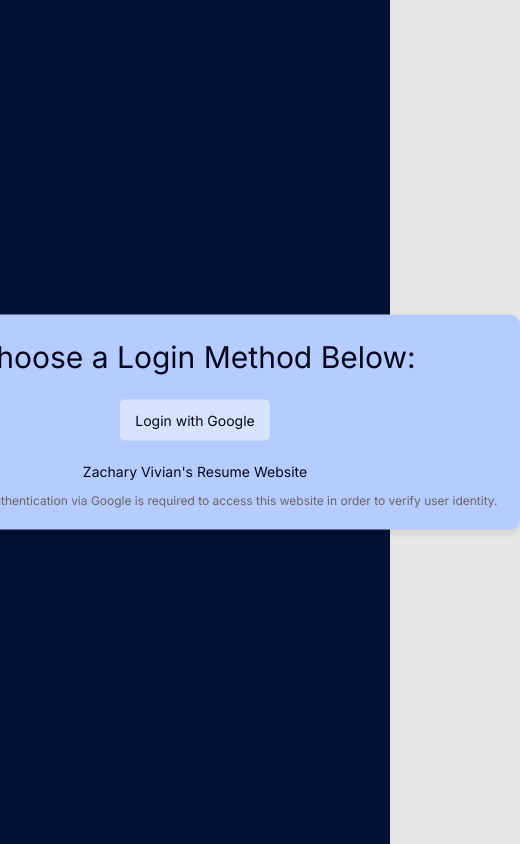
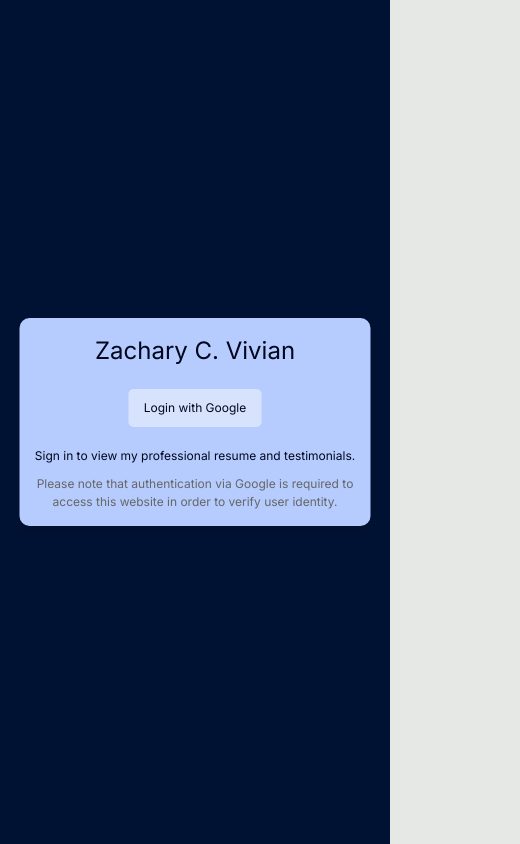
Before and after one commit to zacharycvivian/react-portfolio-app, a Next.js app: page / in a window 390 px wide. Shown: the whole page, 520 px wide, since content can reach past the window. Built offline with nearby package versions, Linux system fonts and the light colour scheme; no server answers.

Commit message:
Changed login page for mobile devices

```diff
--- a/src/app/Login.css
+++ b/src/app/Login.css
@@ -55,3 +55,23 @@
     margin-top: 10px;
     text-align: center;
 }
+
+/* Responsive adjustments for mobile devices */
+@media screen and (max-width: 768px) {
+    .login-container {
+        width: 90%; /* Adjust width for smaller screens */
+        padding: 15px; /* Adjust padding */
+    }
+
+    .login-container h2 {
+        font-size: 24px; /* Adjust heading size */
+    }
+
+    .login-container button {
+        font-size: 12px; /* Adjust button font size */
+    }
+
+    .login-footer, .disclaimer {
+        font-size: 12px; /* Adjust footer and disclaimer font size */
+    }
+}
--- a/src/app/Login.tsx
+++ b/src/app/Login.tsx
@@ -6,11 +6,11 @@ export default function Login() {
   return (
     <div className="login-page">
       <div className="login-container">
-        <h2>Choose a Login Method Below:</h2>
+        <h2>Zachary C. Vivian</h2>
         <button onClick={() => signIn("google", { callbackUrl: "/" })}>
           Login with Google
         </button>
-        <p className="login-footer">Zachary Vivian's Resume Website</p>
+        <p className="login-footer">Sign in to view my professional resume and testimonials.</p>
         <p className="disclaimer">
           Please note that authentication via Google is required to access this
           website in order to verify user identity.
```
